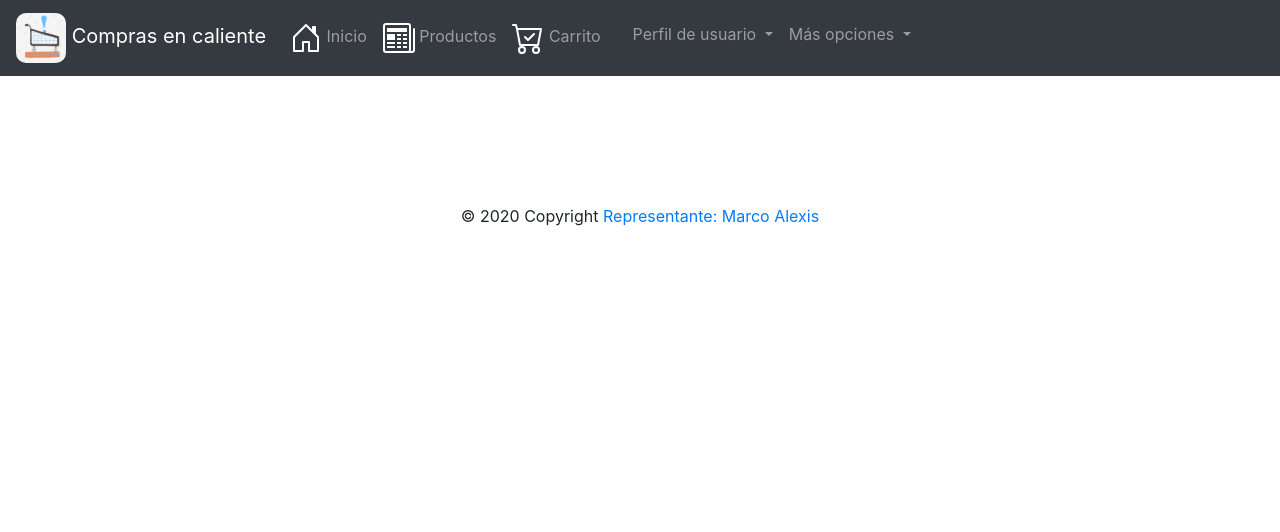
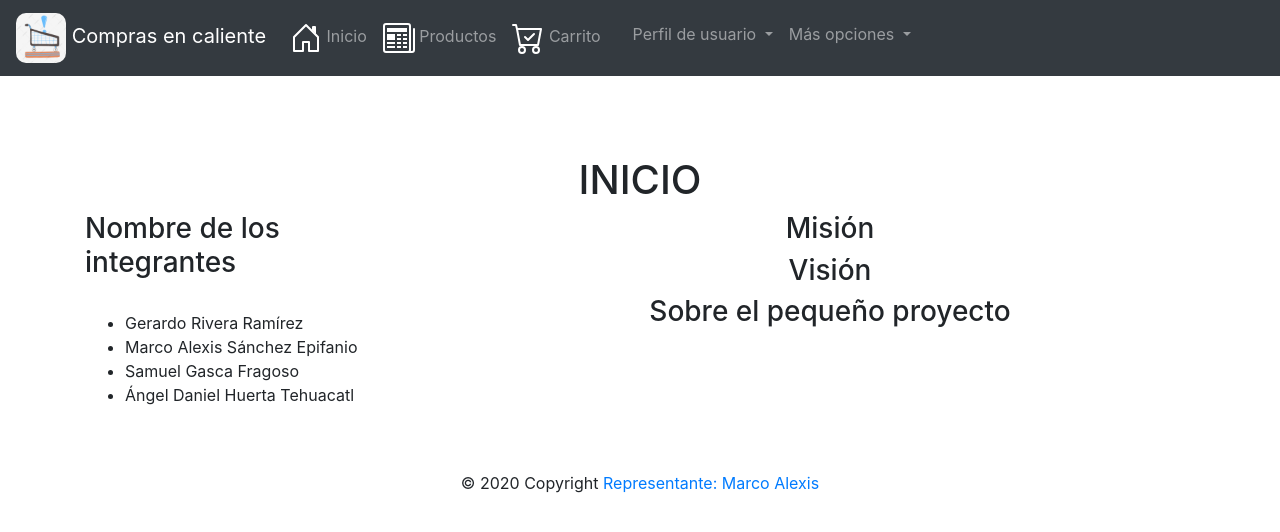
Before and after one commit to Gerardot45/compras-en-caliente, a PHP site: page / in a window 1280 px wide. Shown: the top 532 px of the page. Run offline with PHP 8.4, Linux system fonts and the light colour scheme.

Commit message:
Agregamos los nombres de los integrantes y pusimos MISION y VISION

```diff
--- a/vistas/index.php
+++ b/vistas/index.php
@@ -9,6 +9,26 @@
     <!-- navbar -->
     <?php include_once 'auxiliares/navbar.php'; ?>
     <br><br>
+    <div class="container">
+        <h1 class="text-center">INICIO</h1>
+        <div class="row">
+            <div class="col-md-4">
+                <h3>Nombre de los integrantes</h3>
+                <br>
+                <ul>
+                    <li>Gerardo Rivera Ramírez</li>
+                    <li>Marco Alexis Sánchez Epifanio</li>
+                    <li>Samuel Gasca Fragoso</li>
+                    <li>Ángel Daniel Huerta Tehuacatl</li>
+                </ul>
+            </div>
+            <div class="col-md-8">
+                <h3 class="text-center">Misión</h3>
+                <h3 class="text-center">Visión</h3>
+                <h3 class="text-center">Sobre el pequeño proyecto</h3>
+            </div>
+        </div>
+    </div>
     <?php include_once 'auxiliares/footer.php'?>
 </body>
 </html>
```
